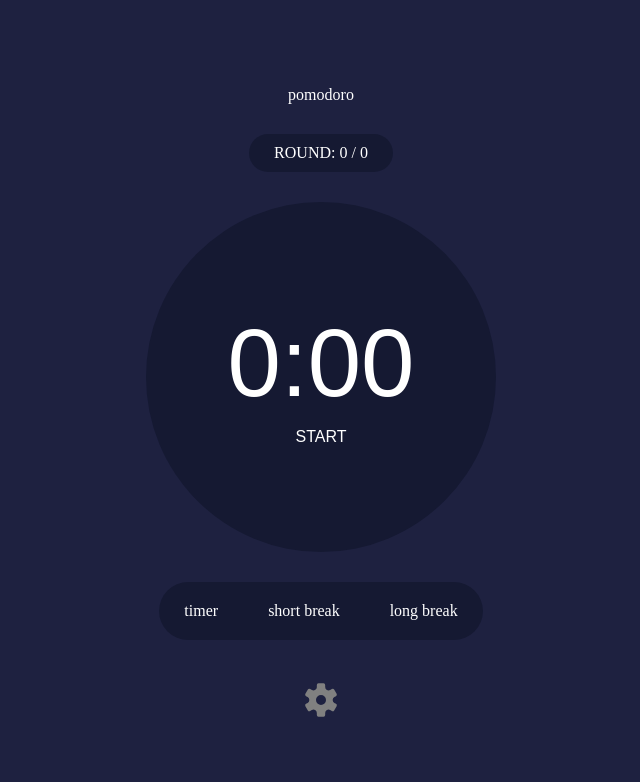
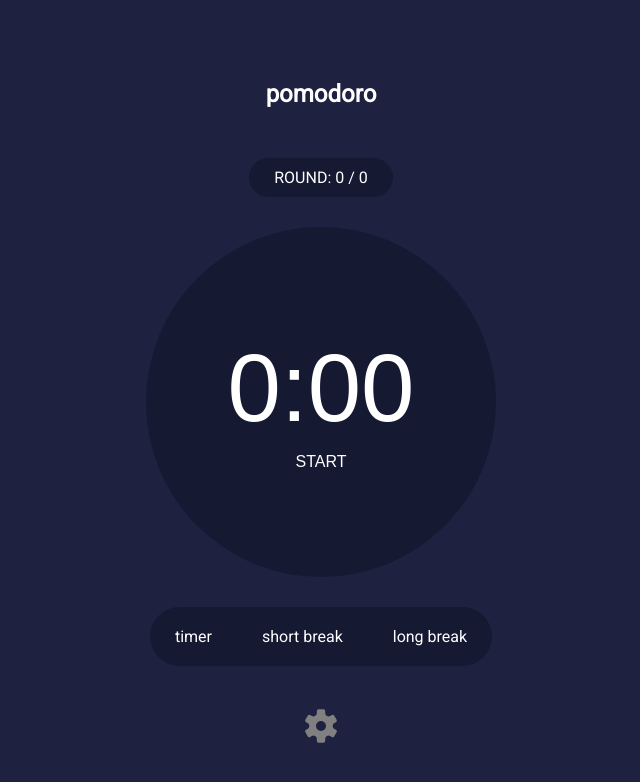
Before and after one commit to howardjhkim/bbb, a React (Create React App) app: page / in a window 1280 px wide. Shown: the top 782 px of the page, without its empty margins (319-959 px from the left). Built offline with nearby package versions, Linux system fonts and the light colour scheme.

Commit message:
Changed styling

```diff
--- a/public/index.html
+++ b/public/index.html
@@ -3,6 +3,9 @@
   <head>
     <meta charset="utf-8" />
     <link rel="icon" href="%PUBLIC_URL%/favicon.ico" />
+    <link rel="preconnect" href="https://fonts.googleapis.com">
+    <link rel="preconnect" href="https://fonts.gstatic.com" crossorigin>
+    <link href="https://fonts.googleapis.com/css2?family=Roboto&display=swap" rel="stylesheet">
     <meta name="viewport" content="width=device-width, initial-scale=1" />
     <meta name="theme-color" content="#000000" />
     <meta
--- a/src/CSS/timer.css
+++ b/src/CSS/timer.css
@@ -20,7 +20,6 @@
     background-color: #151932;
     transition: transform 0.5s ease;
     display: flex;
-
   }
 
 
--- a/src/Components/timer.js
+++ b/src/Components/timer.js
@@ -78,7 +78,7 @@
 
     return (
         <div className="timer-master" style={toggled ? { filter: 'blur(5px)' } : null}>
-            <div className="title">pomodoro</div>
+            <div className="title"><h2>pomodoro</h2></div>
 
             <div className="focus-container">ROUND: {roundCounter} / {rounds.length === 0 ? '0' : rounds}</div>
             <button className="timer" onClick={handleButtonClick}>
--- a/src/index.css
+++ b/src/index.css
@@ -6,6 +6,7 @@
   display: flex;
   width: 100%;
   min-height: 100vh;
+  font-family: 'Roboto', sans-serif;
 }
 
 body {
```
